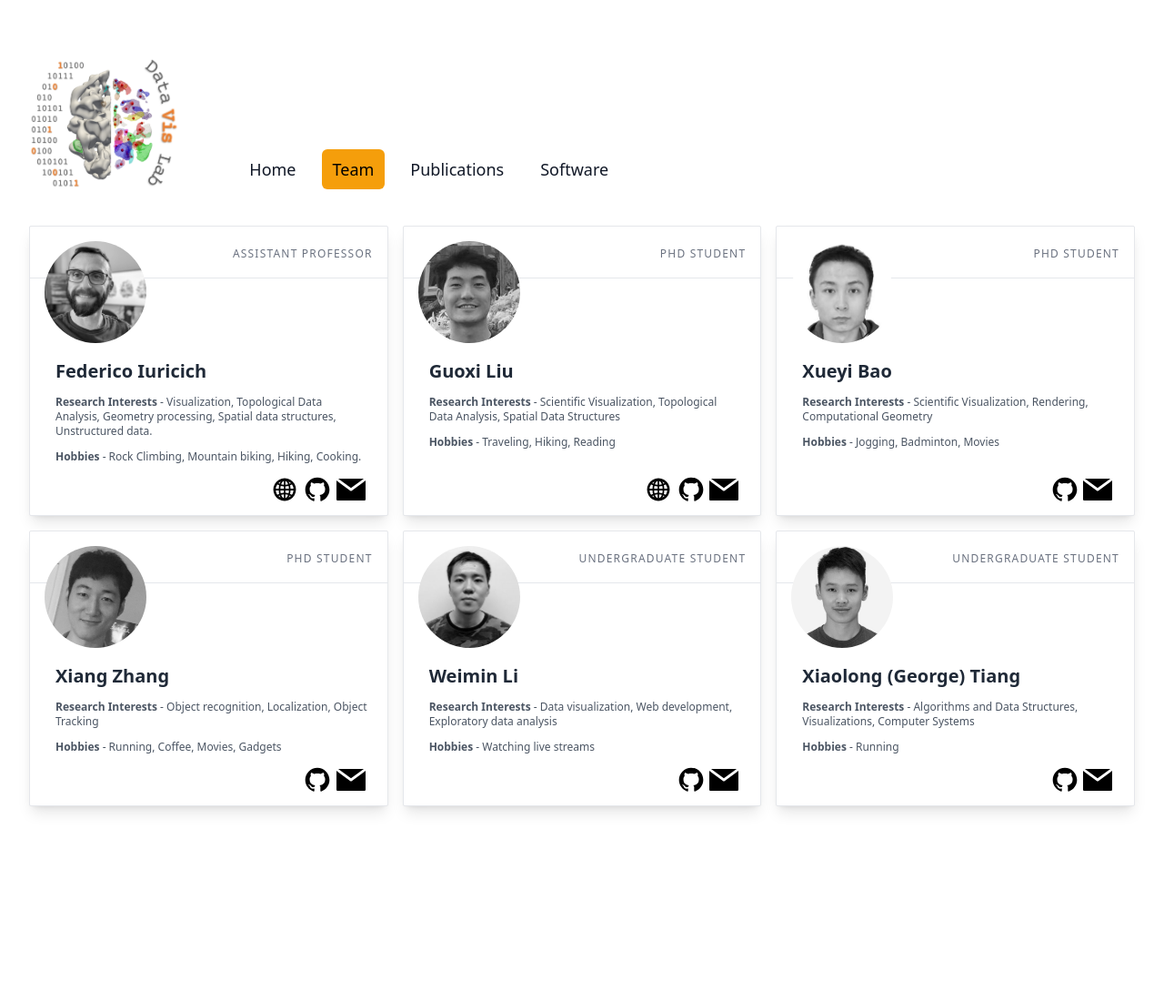
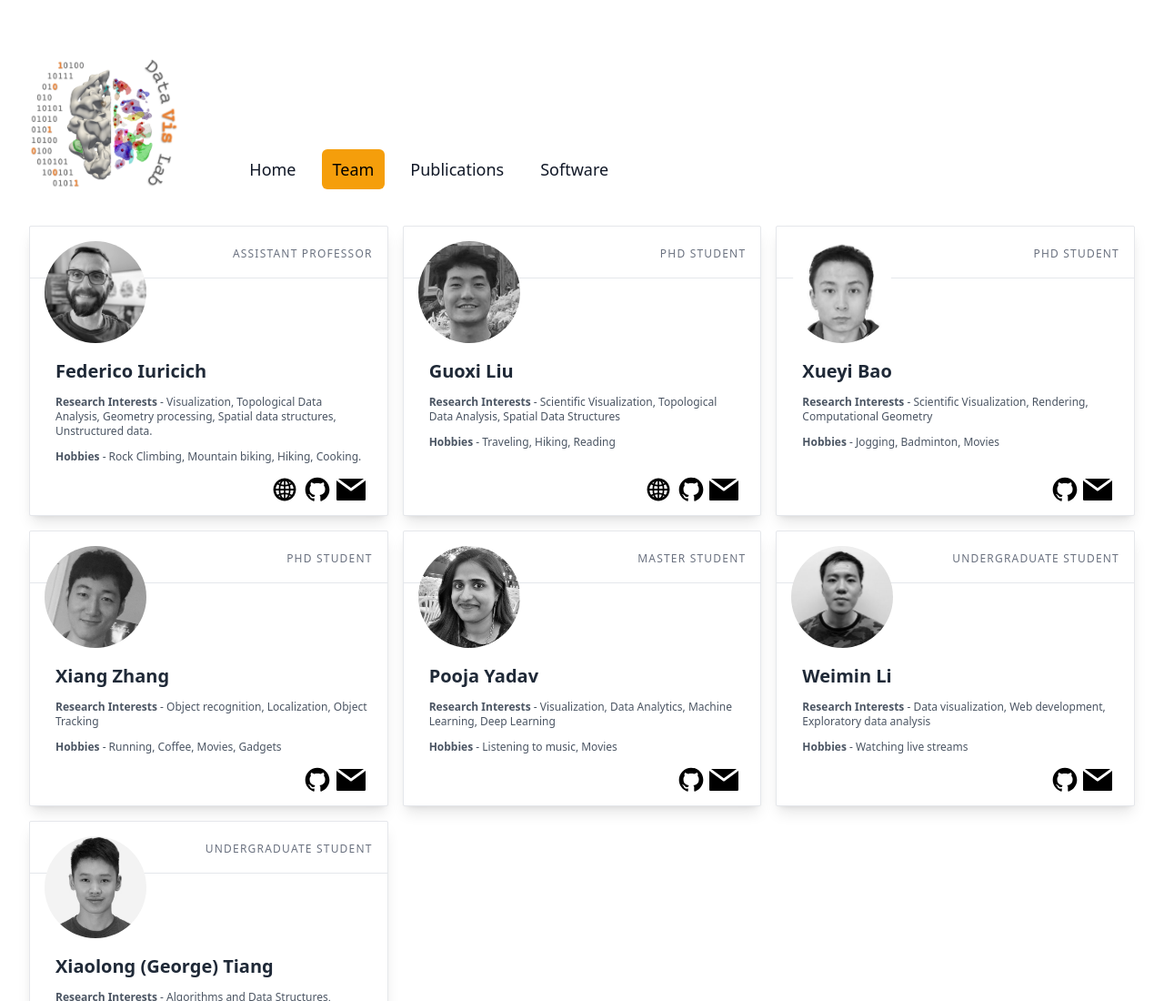
Before and after one commit to DaVisLab/DaVisLab.github.io, a website: page team.html in a window 1280 px wide. Shown: the top 1100 px of the page at 91% size. Before the commit the page ends 926 px from the top, so only its background shows below. Drawn offline with Linux system fonts and the light colour scheme.

Commit message:
Add Pooja to team

```diff
--- a/team.html
+++ b/team.html
@@ -161,6 +161,37 @@
       </div>
 
       <div class="relative rounded-sm border border-gray-200 bg-white shadow-lg">
+        <img src="img/people/pooja.jpg" class="w-28 rounded-full absolute top-0 m-4 z-30 absolute grayscale hover:grayscale-0" alt="">
+        <div class="text-right p-4">
+          <span class="text-xs text-gray-500 tracking-widest uppercase">Master Student</span>
+        </div>
+
+        <div class="flex items-center relative">
+          <div class="border-t border-gray-200 z-20 w-full"></div>
+        </div>
+        <div class="px-2 pb-4 pt-14">
+          <p class="text-gray-600 text-xs pl-2 m-3">
+            <h2 class="text-gray-800 text-xl font-bold pt-5 m-3 pl-2">Pooja Yadav</h2>
+
+          </p>
+          <p class="text-gray-600 text-xs pl-2 m-3">
+            <span class="font-bold">Research Interests </span>
+            - Visualization, Data Analytics, Machine Learning, Deep Learning
+          </p>
+          <p class="text-gray-600 text-xs pl-2 mx-3 mb-10">
+            <span class="font-bold">Hobbies </span>
+            - Listening to music, Movies
+          </p>
+        </div>
+
+        <div class="absolute bottom-0 right-0">
+          <!-- <a href=""><img src="img/web.svg" class="w-8 pb-3 tracking-widest inline "alt=""></a> -->
+          <a href="https://github.com/ypooja11"><img src="img/github.svg" class="w-8 pb-3 tracking-widest inline "alt=""></a>
+          <a href="mailto:poojay@g.clemson.edu"><img src="img/email-svgrepo-com.svg" class="w-8 pb-3 mr-6 tracking-widest inline "alt=""></a>
+        </div>
+      </div>
+
+      <div class="relative rounded-sm border border-gray-200 bg-white shadow-lg">
         <img src="img/people/weimin.png" class="w-28 rounded-full absolute top-0 m-4 z-30 absolute grayscale hover:grayscale-0" alt="">
         <div class="text-right p-4">
           <span class="text-xs text-gray-500 tracking-widest uppercase">Undergraduate Student</span>
```
Also changed, not shown: img/people/pooja.jpg (added), 2 other files.
